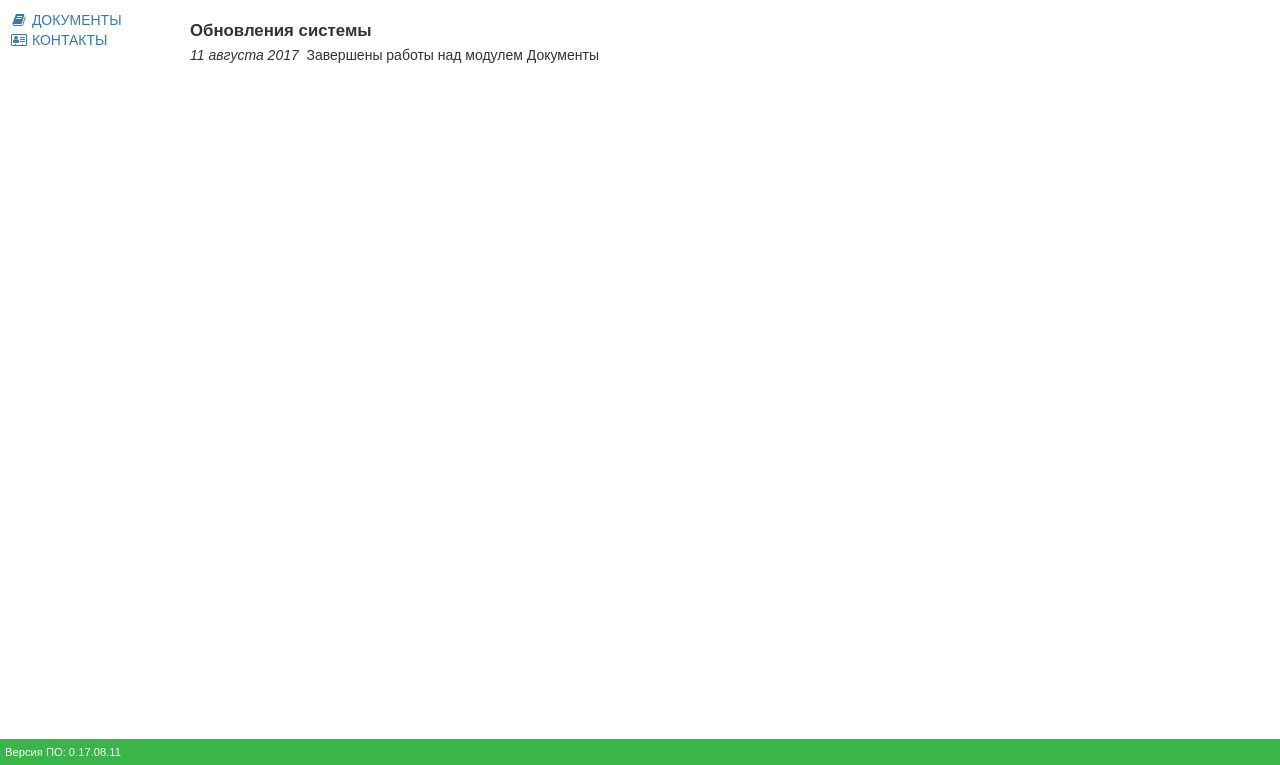
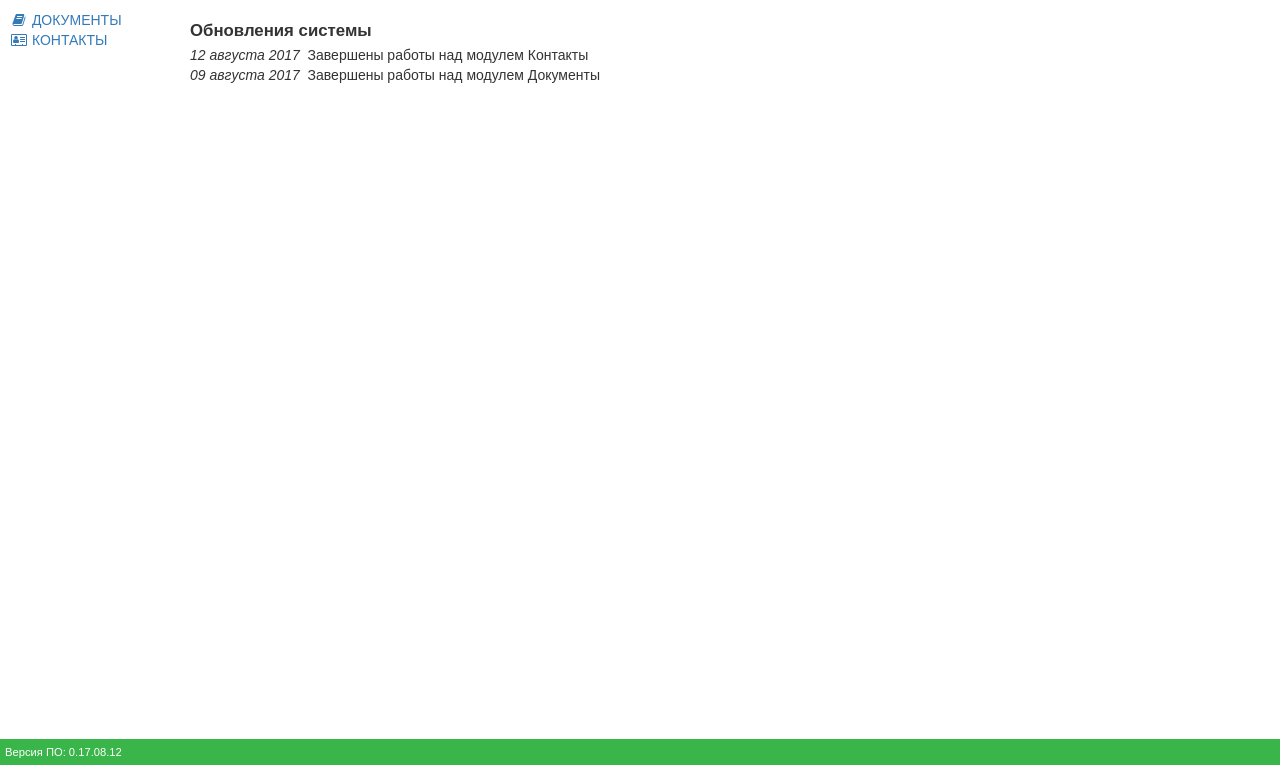
Before and after one commit to e-vladimir/EIS, a Django app: page / in a window 1280 px wide. Shown: the part 35-800 px from the top of the page. Run offline with Django 3.2, Linux system fonts and the light colour scheme; a user stored in the database is signed in; some libraries are stand-ins or nearby versions.

Commit message:
Контакты

```diff
--- a/EIS/global_info.py
+++ b/EIS/global_info.py
@@ -1,2 +1,2 @@
 EIS_NAME    = 'АПТ'
-EIS_VERSION = '0.17.08.11'
+EIS_VERSION = '0.17.08.12'
--- a/EIS/templates/index_private.html
+++ b/EIS/templates/index_private.html
@@ -11,7 +11,11 @@
         <tr><td colspan="2"><h2>Обновления системы</h2></td></tr>
 
         <tr>
-            <td><i>11 августа 2017</i> &nbsp;</td>
+            <td><i>12 августа 2017</i> &nbsp;</td>
+            <td>Завершены работы над модулем Контакты</td>
+        </tr>
+        <tr>
+            <td><i>09 августа 2017</i> &nbsp;</td>
             <td>Завершены работы над модулем Документы</td>
         </tr>
     </table>
--- a/contacts/templates/contact_view.html
+++ b/contacts/templates/contact_view.html
@@ -15,9 +15,9 @@
         <tr><td colspan="2"><hr></td></tr>
         <tr height="30"><td><h3>Телефон рабочий </h3></td><td>{{ contact.phone }}</td></tr>
         <tr height="30"><td><h3>Телефон мобильный </h3></td><td>{{ contact.phone_mobile }}</td></tr>
-        <tr height="30"><td><h3>e-Mail </h3></td><td>{{ contact.email }}</td></tr>
+        <tr height="30"><td><h3>e-Mail </h3></td><td><a href="mailto:{{ contact.email }}">{{ contact.email }}</a></td></tr>
         <tr><td colspan="2"><hr></td></tr>
-        <tr height="30"><td><h3>Примечание </h3></td><td>{{ document.note }}</td></tr>
+        <tr height="30"><td><h3>Примечание </h3></td><td>{{ contact.note }}</td></tr>
 
         <tr><td>&nbsp</td></tr>
 
```
Also changed, not shown: contacts/templates/contacts.html (+4 -4 lines), documents/templates/documents.html (+5 -5 lines), db.sqlite3.
